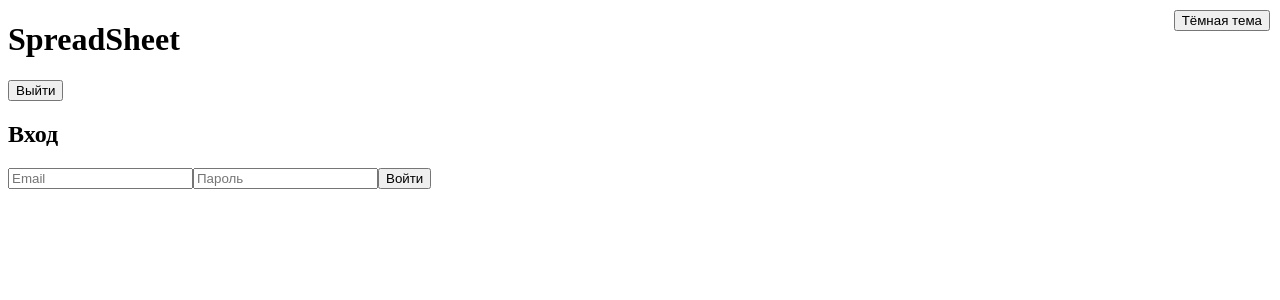
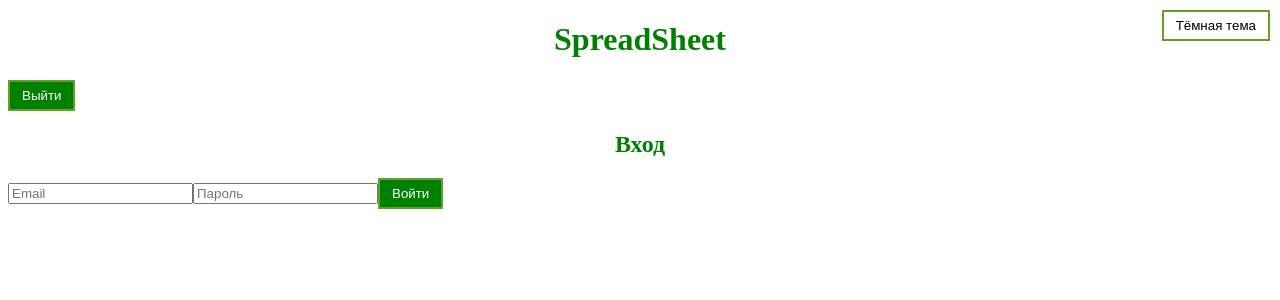
Before and after one commit to AlyonaM-ip/visual, a React (Vite) app in the folder spreadsheet/spreadsheet-app/: page /login in a window 1280 px wide. Shown: the top 300 px of the page. Built offline with nearby package versions, Linux system fonts and the light colour scheme.

Commit message:
add light theme as basic

```diff
--- a/spreadsheet/spreadsheet-app/index.html
+++ b/spreadsheet/spreadsheet-app/index.html
@@ -6,7 +6,7 @@
     <meta name="viewport" content="width=device-width, initial-scale=1.0" />
     <title>spreadsheet-app</title>
   </head>
-  <body>
+  <body class="light">
     <div id="root"></div>
     <script type="module" src="/src/main.tsx"></script>
   </body>
--- a/spreadsheet/spreadsheet-app/src/index.css
+++ b/spreadsheet/spreadsheet-app/src/index.css
@@ -53,7 +53,7 @@ body.dark h1, body.dark h2 {
 body.dark button {
   background: white;
   color: black;
-  border: none;
+  border: 2px solid palevioletred;
   padding: 6px 12px;
   cursor: pointer;
 }
@@ -67,11 +67,11 @@ body.dark button {
 body.light .theme-btn {
   background: white;
   color: black;
-  border: 1px solid #ccc;
+  border: 2px solid rgb(100, 160, 40);
 }
 
 body.dark .theme-btn {
   background: black;
   color: white;
-  border: 1px solid #555;
+  border: 2px solid palevioletred;
 }
```
